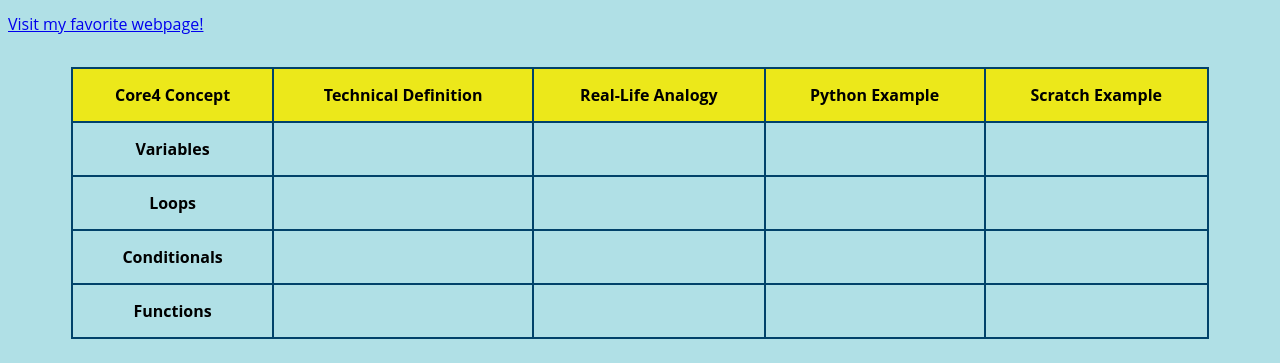
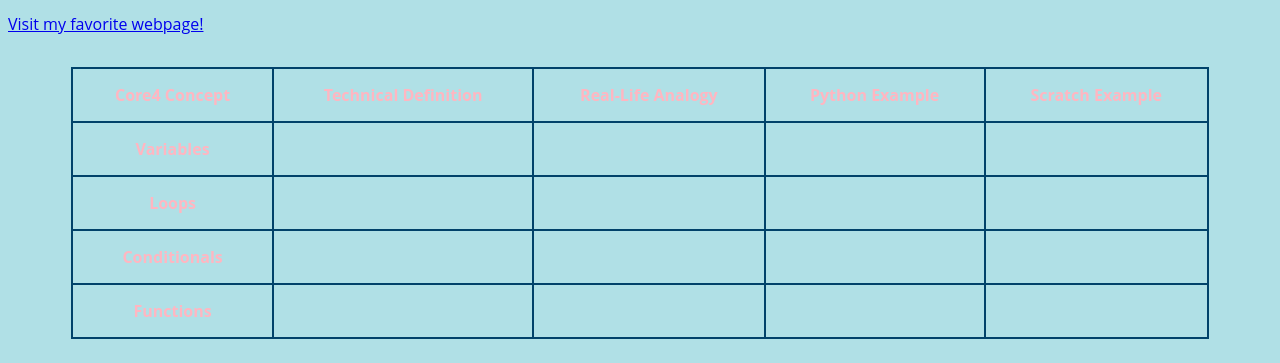
Before and after one commit to swedaz/swedaz.github.io, a plain HTML site: page index.html in a window 1280 px wide. Shown: the part 1347-1710 px from the top of the page. Drawn offline with Linux system fonts and the light colour scheme.

Commit message:
Update index.html

```diff
--- a/index.html
+++ b/index.html
@@ -14,12 +14,12 @@
         padding: 15px;
         text-align: center;
         vertical-align: middle;
-        color: light pink;
+        color: lightpink;
       }
       th  {
-        background-color: #ece81a
+        background-color: lightpinl;
       }
-      tr:hover {background-color: #ece81a}
+      tr:hover {background-color: lightpink}
     </style>
    </head>
 
```
